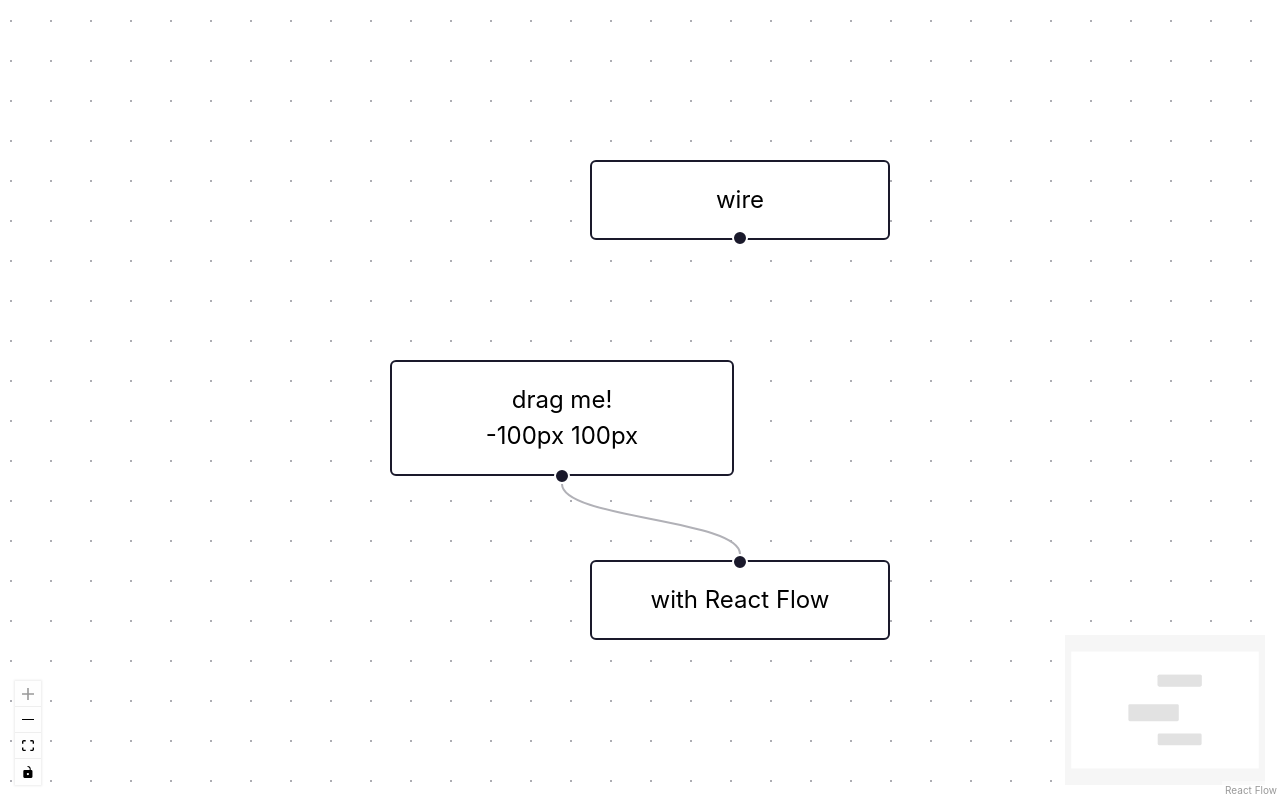
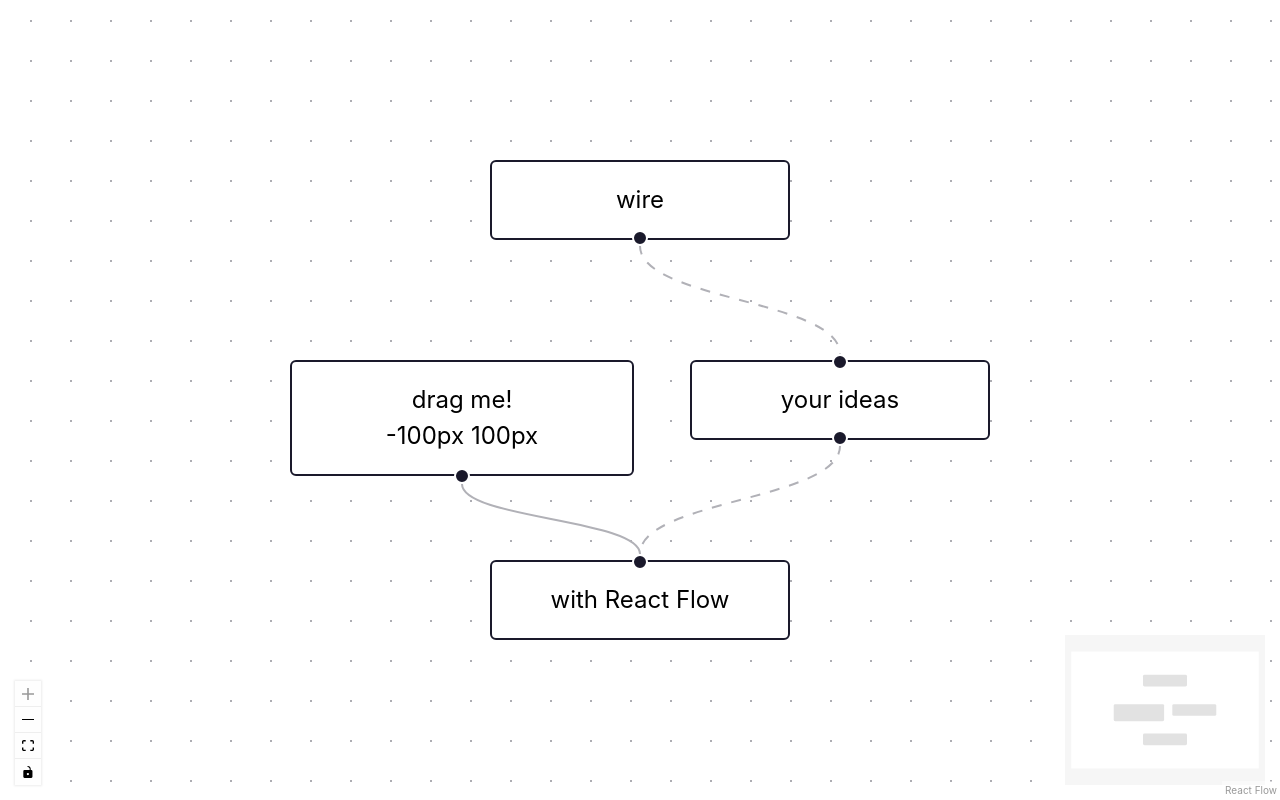
Before and after one commit to dieterwork/yadm, a React (Vite) app: page / in a window 1280 px wide. Built offline with nearby package versions, Linux system fonts and the light colour scheme.

Commit message:
chore: remove barrel files and use individual files

```diff
--- a/src/App.tsx
+++ b/src/App.tsx
@@ -11,12 +11,13 @@ import {
 } from "@xyflow/react";
 
 import "@xyflow/react/dist/style.css";
-
-import { initialNodes, nodeTypes } from "./nodes";
-import { initialEdges, edgeTypes } from "./edges";
+import { edgeTypes } from "./edges/types";
+import { nodeTypes } from "./nodes/types";
+import { initialNodes } from "./nodes/initialNodes";
+import { initialEdges } from "./edges/initialEdges";
 
 export default function App() {
-  const [nodes, , onNodesChange] = useNodesState(initialNodes);
+  const [nodes, setNodes, onNodesChange] = useNodesState(initialNodes);
   const [edges, setEdges, onEdgesChange] = useEdgesState(initialEdges);
   const onConnect: OnConnect = useCallback(
     (connection) => setEdges((edges) => addEdge(connection, edges)),
--- a/src/edges/index.ts
+++ b/src/edges/initialEdges.ts
@@ -1,11 +1,7 @@
-import type { Edge, EdgeTypes } from "@xyflow/react";
+import type { Edge } from "@xyflow/react";
 
 export const initialEdges: Edge[] = [
   { id: "a->c", source: "a", target: "c", animated: true },
   { id: "b->d", source: "b", target: "d" },
   { id: "c->d", source: "c", target: "d", animated: true },
 ];
-
-export const edgeTypes = {
-  // Add your custom edge types here!
-} satisfies EdgeTypes;
--- /dev/null
+++ b/src/edges/types.ts
@@ -0,0 +1,5 @@
+import type { Edge, EdgeTypes } from "@xyflow/react";
+
+export const edgeTypes = {
+  // Add your custom edge types here!
+} satisfies EdgeTypes;
--- a/src/nodes/index.ts
+++ b/src/nodes/initialNodes.ts
@@ -1,7 +1,4 @@
-import type { NodeTypes } from "@xyflow/react";
-
-import { PositionLoggerNode } from "./PositionLoggerNode";
-import { AppNode } from "./types";
+import type { AppNode } from "./types";
 
 export const initialNodes: AppNode[] = [
   { id: "a", type: "input", position: { x: 0, y: 0 }, data: { label: "wire" } },
@@ -11,7 +8,12 @@ export const initialNodes: AppNode[] = [
     position: { x: -100, y: 100 },
     data: { label: "drag me!" },
   },
-  { id: "a", type: "input", position: { x: 0, y: 0 }, data: { label: "wire" } },
+  {
+    id: "c",
+    type: "default",
+    position: { x: 100, y: 100 },
+    data: { label: "your ideas" },
+  },
   {
     id: "d",
     type: "output",
@@ -19,8 +21,3 @@ export const initialNodes: AppNode[] = [
     data: { label: "with React Flow" },
   },
 ];
-
-export const nodeTypes = {
-  "position-logger": PositionLoggerNode,
-  // Add any of your custom nodes here!
-} satisfies NodeTypes;
--- a/src/nodes/types.ts
+++ b/src/nodes/types.ts
@@ -1,4 +1,9 @@
-import type { Node, BuiltInNode } from "@xyflow/react";
+import type { Node, BuiltInNode, NodeTypes } from "@xyflow/react";
+import { PositionLoggerNode } from "./PositionLoggerNode";
 
 export type PositionLoggerNode = Node<{ label: string }, "position-logger">;
 export type AppNode = BuiltInNode | PositionLoggerNode;
+export const nodeTypes = {
+  "position-logger": PositionLoggerNode,
+  // Add any of your custom nodes here!
+} satisfies NodeTypes;
```
